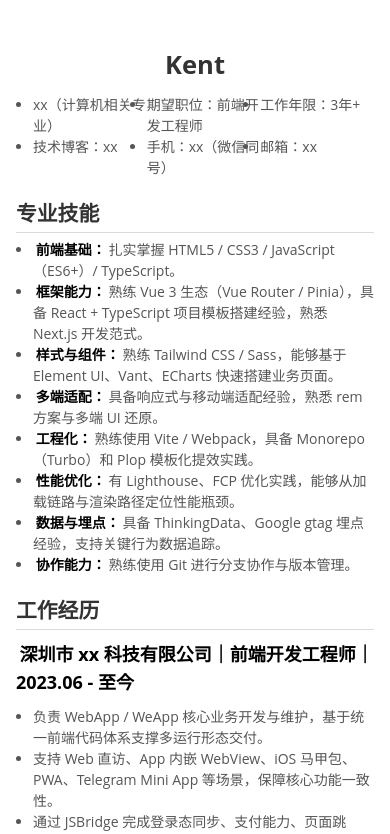
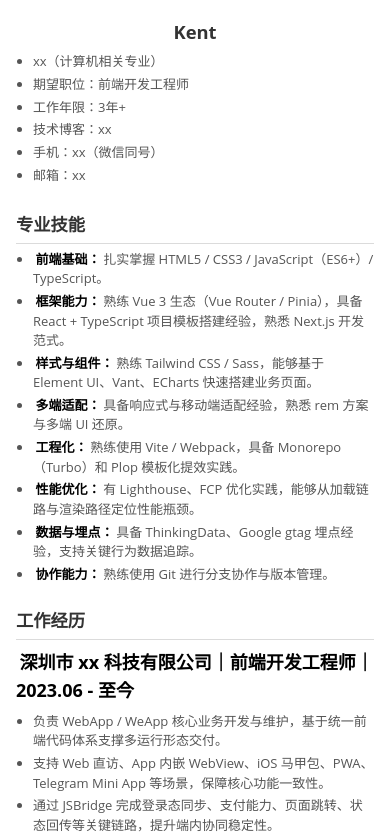
Before and after one commit to ooooshino/ooooshino.github.io, a Vue app: page / in a window 390 px wide. Shown: the top 834 px of the page. Built offline with nearby package versions, Linux system fonts and the light colour scheme.

Commit message:
fix(简历): 修复信息区移动端布局

```diff
--- a/src/components/UserInfo.vue
+++ b/src/components/UserInfo.vue
@@ -1,14 +1,14 @@
 <template>
   <section>
     <div>
-      <h3 class="text-center sm:text-left">Kent</h3>
+      <h3 class="text-center sm:text-left break-words">Kent</h3>
       <ul class="flex flex-wrap">
-        <li class="w-1/3">xx（计算机相关专业）</li>
-        <li class="w-1/3">期望职位：前端开发工程师</li>
-        <li class="w-1/3">工作年限：3年+</li>
-        <li class="w-1/3">技术博客：xx</li>
-        <li class="w-1/3">手机：xx（微信同号）</li>
-        <li class="w-1/3">邮箱：xx</li>
+        <li class="w-full md:w-1/3 md:pr-2 break-words box-border">xx（计算机相关专业）</li>
+        <li class="w-full md:w-1/3 md:pr-2 break-words box-border">期望职位：前端开发工程师</li>
+        <li class="w-full md:w-1/3 md:pr-2 break-words box-border">工作年限：3年+</li>
+        <li class="w-full md:w-1/3 md:pr-2 break-words box-border">技术博客：xx</li>
+        <li class="w-full md:w-1/3 md:pr-2 break-words box-border">手机：xx（微信同号）</li>
+        <li class="w-full md:w-1/3 md:pr-2 break-words box-border">邮箱：xx</li>
       </ul>
     </div>
   </section>
--- a/src/style.postcss
+++ b/src/style.postcss
@@ -10,7 +10,15 @@ body {
   color: #333;
   /* 打印成pdf时去掉 */
   margin: 4em auto;
-  @apply px-4 md:px-20 lg:px-32
+  @apply px-4 sm:px-6 md:px-20 lg:px-32
+}
+
+#app {
+  width: 100%;
+}
+
+section + section {
+  margin-top: 0.25rem;
 }
 
 *:not(table) {
@@ -187,6 +195,8 @@ ol ul {
 ul li,
 ol li {
   position: relative;
+  margin-bottom: 0.2rem;
+  overflow-wrap: anywhere;
 }
 
 ul p,
@@ -213,3 +223,43 @@ a {
 a:hover {
   color: #007cff;
 }
+
+@media (max-width: 640px) {
+  body {
+    max-width: 100%;
+    margin: 1.2rem auto;
+    font-size: 13px;
+    padding-left: 1rem;
+    padding-right: 1rem;
+  }
+
+  h1 {
+    font-size: 1.3rem;
+    line-height: 1.4;
+    margin: 1.2rem 0 0.7rem;
+  }
+
+  h2 {
+    font-size: 1.08rem;
+    line-height: 1.45;
+    padding-bottom: 0.35rem;
+  }
+
+  h3,
+  h4 {
+    font-size: 1.15rem;
+    line-height: 1.4;
+    margin: 0.8rem 0 0.45rem;
+  }
+
+  p {
+    margin: 8px 0;
+  }
+
+  table {
+    display: block;
+    width: 100%;
+    overflow-x: auto;
+    -webkit-overflow-scrolling: touch;
+  }
+}
```
